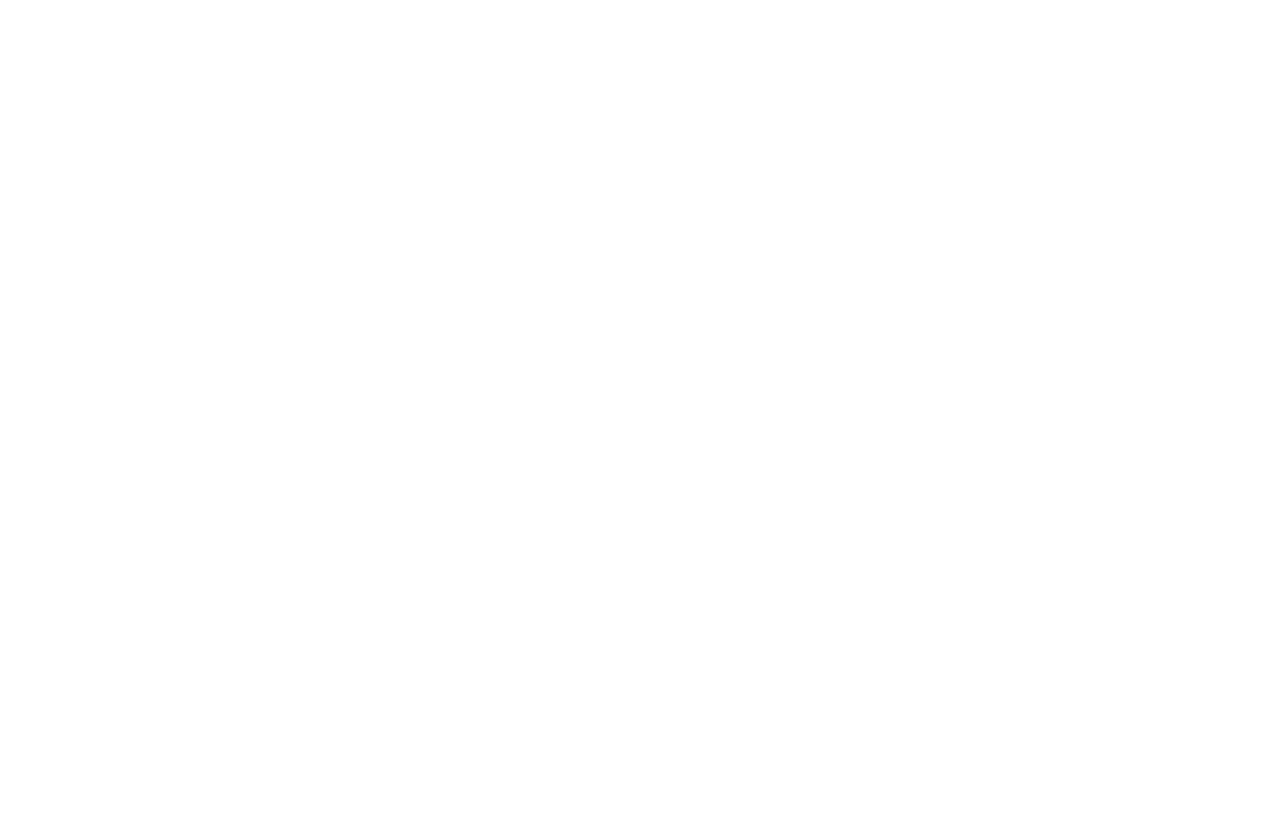
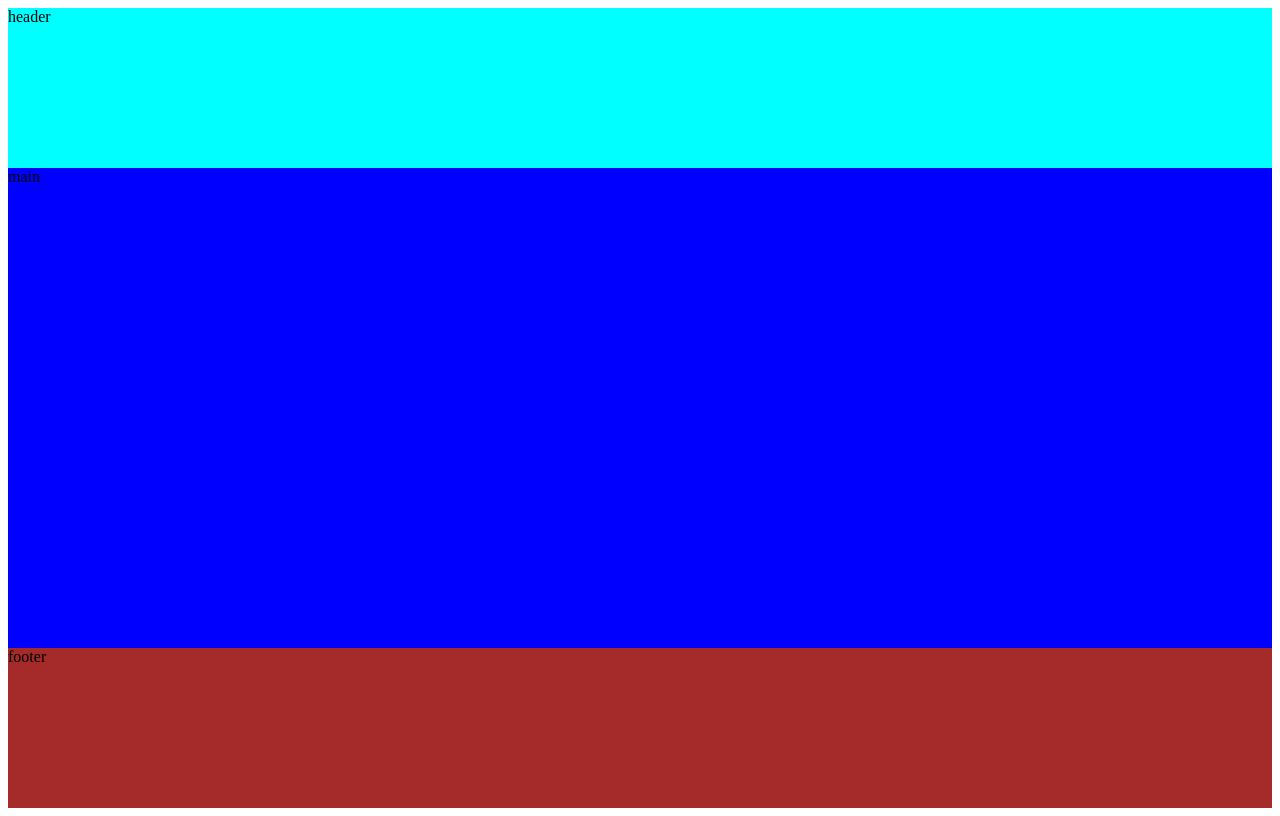
Before and after one commit to Fkr651/odin-recipes, a plain HTML site: page index.html in a window 1280 px wide. Drawn offline with Linux system fonts and the light colour scheme.

Commit message:
addes css code

```diff
--- a/index.html
+++ b/index.html
@@ -4,17 +4,35 @@
     <meta charset="UTF-8">
     <meta http-equiv="X-UA-Compatible" content="IE=edge">
     <meta name="viewport" content="width=device-width, initial-scale=1.0">
+
+<link rel="stylesheet" href="style.css">
+
+
     <title>Document</title>
 </head>
 <body>
 
-    <div class="fkr">
+    <!-- <div class="fkr">
         <div></div>
     </div>
 
+ -->
 
 
+ <header> header
 
+ </header>
+
+ <div class="main">
+
+main
+ </div>
+
+
+ <footer>
+    footer
+
+ </footer>
 
 
 </body>
--- /dev/null
+++ b/style.css
@@ -0,0 +1,19 @@
+
+body{
+    height: 100vh;
+    display: grid;
+    grid-template-rows: 20% 60% 20%;
+}
+
+
+header{
+    background-color: aqua;
+}
+
+.main{
+    background-color:blue ;
+}
+
+footer{
+    background-color: brown;
+}
```
